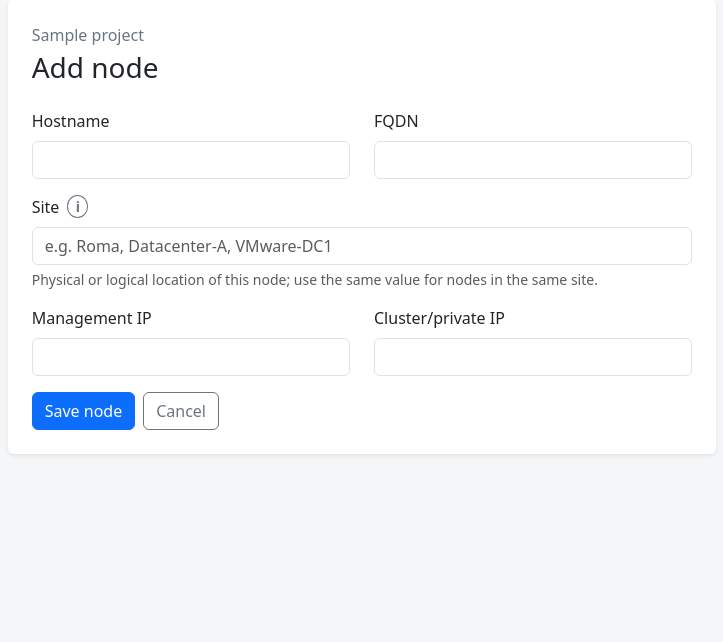
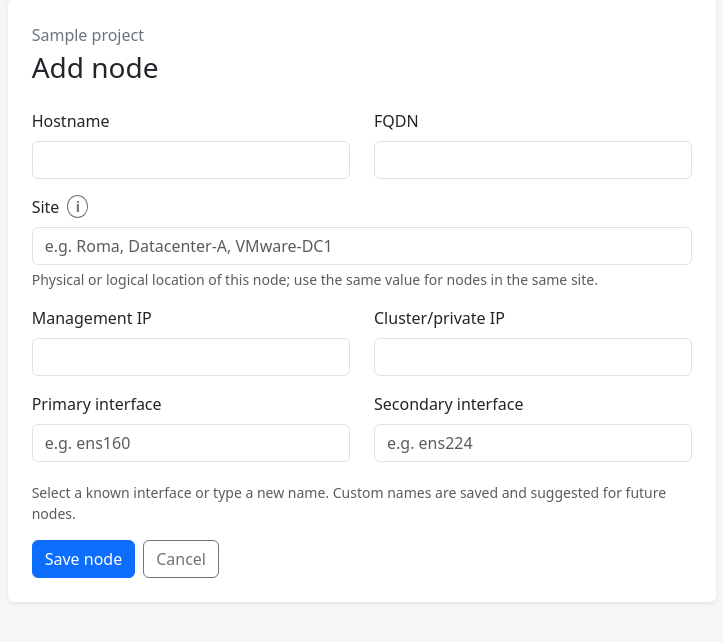
Before and after one commit to markhawks/ClusterWeaver, a Flask app: page /projects/1/nodes/new in a window 1280 px wide. Shown: the part 128-770 px from the top of the page, without its empty margins (278-1001 px from the left). Run offline with Flask 3, Linux system fonts and the light colour scheme; tables that the repository leaves empty hold one stand-in row (values such as "Sample post"); some libraries are stand-ins or nearby versions.

Commit message:
Add selectable node network interfaces

```diff
--- a/clusterweaver/core/generators/precheck.py
+++ b/clusterweaver/core/generators/precheck.py
@@ -22,7 +22,7 @@ def generate_precheck(project: ProjectData) -> str:
         'echo "=== Expected cluster nodes ==="',
     ]
     for node in sorted(project.nodes, key=lambda item: item.hostname.lower()):
-        description = f"{node.hostname} | fqdn={node.fqdn or '-'} | site={node.site or '-'} | management={node.management_ip or '-'} | cluster={node.cluster_ip or '-'}"
+        description = f"{node.hostname} | fqdn={node.fqdn or '-'} | site={node.site or '-'} | management={node.management_ip or '-'} | cluster={node.cluster_ip or '-'} | interfaces={node.primary_interface or '-'},{node.secondary_interface or '-'}"
         lines.append(f"echo {shlex.quote(description)}")
     if not project.nodes:
         lines.append('echo "No nodes configured yet."')
--- a/clusterweaver/core/models/project.py
+++ b/clusterweaver/core/models/project.py
@@ -10,6 +10,8 @@ class NodeData:
     site: str = ""
     management_ip: str = ""
     cluster_ip: str = ""
+    primary_interface: str = ""
+    secondary_interface: str = ""
     id: int | None = None
 
 
--- a/clusterweaver/core/serializers/yaml_project.py
+++ b/clusterweaver/core/serializers/yaml_project.py
@@ -33,6 +33,8 @@ def project_to_dict(project: ProjectData) -> dict:
                 "site": node.site or "",
                 "management_ip": node.management_ip or "",
                 "cluster_ip": node.cluster_ip or "",
+                "primary_interface": node.primary_interface or "",
+                "secondary_interface": node.secondary_interface or "",
             }
             for node in sorted(project.nodes, key=lambda item: item.hostname.lower())
         ],
--- a/clusterweaver/persistence/models.py
+++ b/clusterweaver/persistence/models.py
@@ -42,4 +42,6 @@ class NodeRecord(Base):
     site: Mapped[str] = mapped_column(String(120), default="")
     management_ip: Mapped[str] = mapped_column(String(45), default="")
     cluster_ip: Mapped[str] = mapped_column(String(45), default="")
+    primary_interface: Mapped[str] = mapped_column(String(64), default="")
+    secondary_interface: Mapped[str] = mapped_column(String(64), default="")
     project: Mapped[ProjectRecord] = relationship(back_populates="nodes")
--- a/clusterweaver/persistence/repositories/projects.py
+++ b/clusterweaver/persistence/repositories/projects.py
@@ -1,6 +1,8 @@
+from __future__ import annotations
+
 from uuid import UUID
 
-from sqlalchemy import select
+from sqlalchemy import select, union_all
 from sqlalchemy.orm import selectinload
 
 from clusterweaver.core.models import NodeData, ProjectData
@@ -29,6 +31,8 @@ def to_domain(record: ProjectRecord) -> ProjectData:
                 site=node.site,
                 management_ip=node.management_ip,
                 cluster_ip=node.cluster_ip,
+                primary_interface=node.primary_interface,
+                secondary_interface=node.secondary_interface,
             )
             for node in record.nodes
         ],
@@ -57,6 +61,14 @@ class ProjectRepository:
             statement = statement.where(ProjectRecord.id != excluding_id)
         return self.session.scalar(statement) is not None
 
+    def interface_names(self) -> list[str]:
+        statement = union_all(
+            select(NodeRecord.primary_interface.label("name")),
+            select(NodeRecord.secondary_interface.label("name")),
+        )
+        saved = {value.strip() for value in self.session.scalars(statement) if value and value.strip()}
+        return sorted({"ens160", "ens224", *saved})
+
     def add_project(self, **values) -> ProjectRecord:
         record = ProjectRecord(**values)
         self.session.add(record)
--- a/clusterweaver/web/forms/nodes.py
+++ b/clusterweaver/web/forms/nodes.py
@@ -22,4 +22,14 @@ class NodeForm(FlaskForm):
     )
     management_ip = StringField("Management IP", validators=[Optional(), Length(max=45), valid_ip])
     cluster_ip = StringField("Cluster/private IP", validators=[Optional(), Length(max=45), valid_ip])
+    primary_interface = StringField(
+        "Primary interface",
+        validators=[Optional(), Length(max=64)],
+        render_kw={"list": "network-interface-options", "placeholder": "e.g. ens160"},
+    )
+    secondary_interface = StringField(
+        "Secondary interface",
+        validators=[Optional(), Length(max=64)],
+        render_kw={"list": "network-interface-options", "placeholder": "e.g. ens224"},
+    )
     submit = SubmitField("Save node")
--- a/clusterweaver/web/routes/projects.py
+++ b/clusterweaver/web/routes/projects.py
@@ -122,6 +122,8 @@ def create_node(project_id: int):
                 site=form.site.data.strip() if form.site.data else "",
                 management_ip=form.management_ip.data.strip() if form.management_ip.data else "",
                 cluster_ip=form.cluster_ip.data.strip() if form.cluster_ip.data else "",
+                primary_interface=form.primary_interface.data.strip() if form.primary_interface.data else "",
+                secondary_interface=form.secondary_interface.data.strip() if form.secondary_interface.data else "",
             )
             record.updated_at = datetime.now(timezone.utc)
             db.session.commit()
@@ -132,7 +134,7 @@ def create_node(project_id: int):
             persist_files(record.id, f"Add node {form.hostname.data.strip()} to {record.name}")
             flash("Node added.", "success")
             return redirect(url_for("projects.detail", project_id=record.id))
-    return render_template("nodes/form.html", form=form, project=record, title="Add node")
+    return render_template("nodes/form.html", form=form, project=record, title="Add node", interface_names=repository().interface_names())
 
 
 @projects_bp.route("/projects/<int:project_id>/nodes/<int:node_id>/edit", methods=["GET", "POST"])
@@ -150,6 +152,8 @@ def edit_node(project_id: int, node_id: int):
         node.site = form.site.data.strip() if form.site.data else ""
         node.management_ip = form.management_ip.data.strip() if form.management_ip.data else ""
         node.cluster_ip = form.cluster_ip.data.strip() if form.cluster_ip.data else ""
+        node.primary_interface = form.primary_interface.data.strip() if form.primary_interface.data else ""
+        node.secondary_interface = form.secondary_interface.data.strip() if form.secondary_interface.data else ""
         record.updated_at = datetime.now(timezone.utc)
         try:
             db.session.commit()
@@ -160,7 +164,7 @@ def edit_node(project_id: int, node_id: int):
             persist_files(record.id, f"Update node {node.hostname} in {record.name}")
             flash("Node updated.", "success")
             return redirect(url_for("projects.detail", project_id=record.id))
-    return render_template("nodes/form.html", form=form, project=record, title="Edit node")
+    return render_template("nodes/form.html", form=form, project=record, title="Edit node", interface_names=repository().interface_names())
 
 
 @projects_bp.get("/projects/<int:project_id>/precheck.sh")
--- a/clusterweaver/web/templates/nodes/form.html
+++ b/clusterweaver/web/templates/nodes/form.html
@@ -26,6 +26,9 @@
       <div class="form-text">Physical or logical location of this node; use the same value for nodes in the same site.</div>
     </div>
     <div class="row"><div class="col-md-6">{{ render_field(form.management_ip) }}</div><div class="col-md-6">{{ render_field(form.cluster_ip) }}</div></div>
+    <div class="row"><div class="col-md-6">{{ render_field(form.primary_interface) }}</div><div class="col-md-6">{{ render_field(form.secondary_interface) }}</div></div>
+    <datalist id="network-interface-options">{% for name in interface_names %}<option value="{{ name }}">{% endfor %}</datalist>
+    <div class="form-text mb-3">Select a known interface or type a new name. Custom names are saved and suggested for future nodes.</div>
     <div class="d-flex gap-2"><button class="btn btn-primary" type="submit">Save node</button><a class="btn btn-outline-secondary" href="{{ url_for('projects.detail', project_id=project.id) }}">Cancel</a></div>
   </form>
 </div></div></div></div>
--- a/clusterweaver/web/templates/projects/detail.html
+++ b/clusterweaver/web/templates/projects/detail.html
@@ -22,7 +22,7 @@
     {% if project.description %}<hr><p class="small mb-0">{{ project.description }}</p>{% endif %}
   </div></div></aside>
   <section class="col-xl-4"><div class="card shadow-sm h-100"><div class="card-header d-flex justify-content-between align-items-center"><span class="fw-semibold">Cluster overview</span><a class="btn btn-sm btn-primary" href="{{ url_for('projects.create_node', project_id=project.id) }}">Add node</a></div><div class="card-body p-0">
-    {% if project.nodes %}<div class="list-group list-group-flush">{% for node in project.nodes %}<div class="list-group-item"><div class="d-flex justify-content-between"><strong>{{ node.hostname }}</strong><a href="{{ url_for('projects.edit_node', project_id=project.id, node_id=node.id) }}">Edit</a></div><small class="text-secondary">{{ node.site or 'No site' }} · mgmt {{ node.management_ip or '—' }} · private {{ node.cluster_ip or '—' }}</small></div>{% endfor %}</div>
+    {% if project.nodes %}<div class="list-group list-group-flush">{% for node in project.nodes %}<div class="list-group-item"><div class="d-flex justify-content-between"><strong>{{ node.hostname }}</strong><a href="{{ url_for('projects.edit_node', project_id=project.id, node_id=node.id) }}">Edit</a></div><small class="text-secondary">{{ node.site or 'No site' }} · mgmt {{ node.management_ip or '—' }} · private {{ node.cluster_ip or '—' }}<br>interfaces {{ node.primary_interface or '—' }} / {{ node.secondary_interface or '—' }}</small></div>{% endfor %}</div>
     {% else %}<p class="text-secondary text-center py-5">No nodes configured.</p>{% endif %}
   </div></div></section>
   <section class="col-xl-5"><div class="card shadow-sm h-100"><div class="card-header d-flex justify-content-between align-items-center"><span class="fw-semibold">01 · Generated pre-checks</span><div class="btn-group btn-group-sm"><button class="btn btn-outline-primary copy-code" data-target="precheck-code">Copy</button><a class="btn btn-outline-primary" href="{{ url_for('projects.download_precheck', project_id=project.id) }}">Download</a></div></div><div class="card-body"><pre id="precheck-code" class="code-panel"><code>{{ script }}</code></pre><div id="copy-status" class="small text-success" aria-live="polite"></div></div></div></section>
```
Also changed, not shown: migrations/versions/0002_node_interfaces.py (added, +21 -0 lines), tests/test_core.py (+3 -1 lines), tests/test_web.py (+4 -0 lines), CHANGELOG.md.
